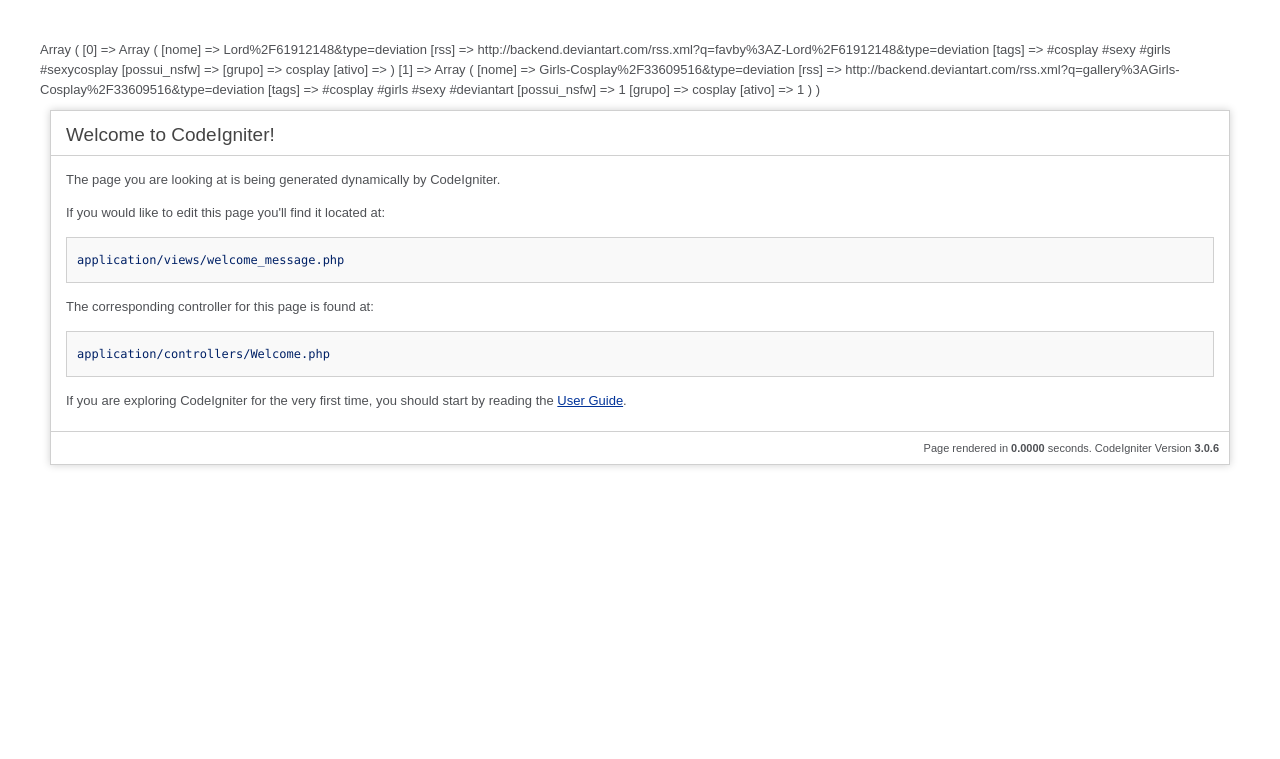
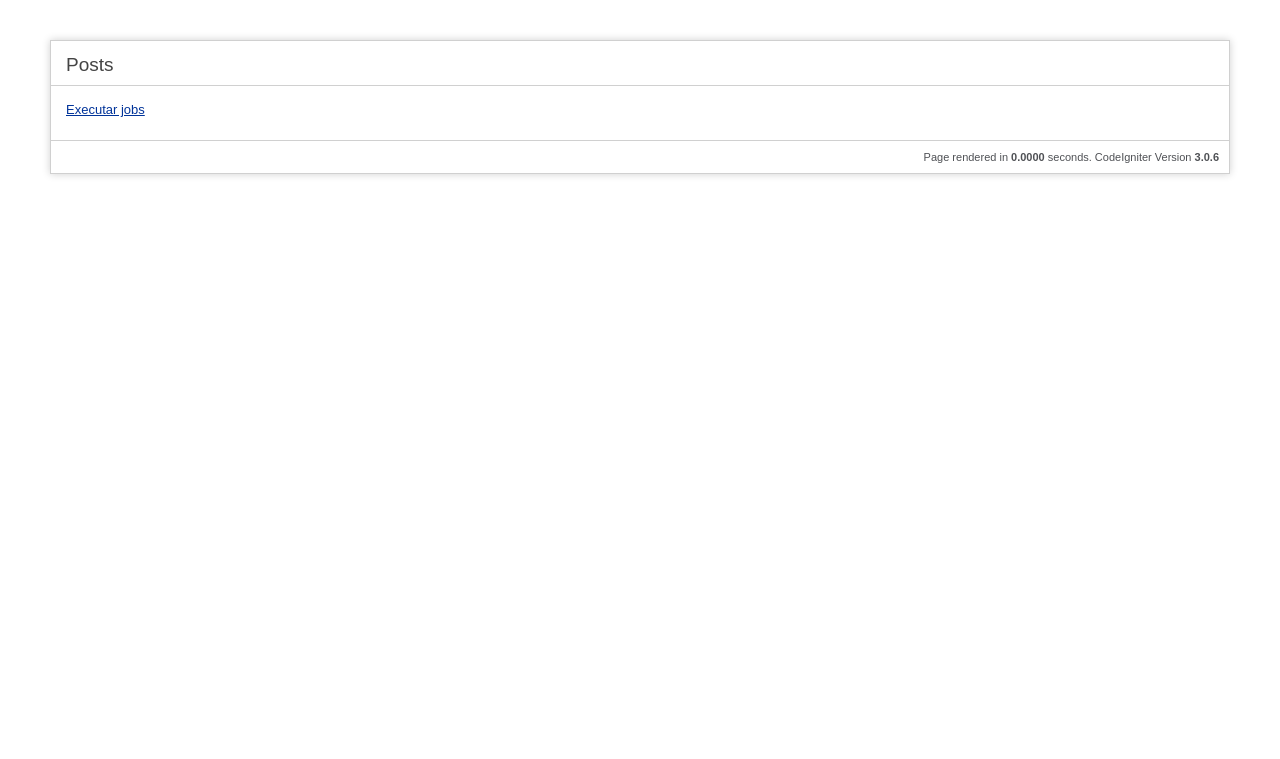
Before and after one commit to rmgimenez/auto_post, a CodeIgniter app: page /auto_post/ in a window 1280 px wide. Shown: the top 759 px of the page. Run offline with CodeIgniter, Linux system fonts and the light colour scheme.

Commit message:
criei a tela inicial

```diff
--- a/application/controllers/Welcome.php
+++ b/application/controllers/Welcome.php
@@ -20,9 +20,6 @@ class Welcome extends CI_Controller {
      */
     public function index()
     {
-        $this->config->load('rmg_config');
-        print_r($this->config->item('origens_deviantart'));
-
         $this->load->view('welcome_message');
     }
 }
--- a/application/views/welcome_message.php
+++ b/application/views/welcome_message.php
@@ -68,18 +68,10 @@ defined('BASEPATH') OR exit('No direct script access allowed');
 <body>
 
 <div id="container">
-	<h1>Welcome to CodeIgniter!</h1>
+	<h1>Posts</h1>
 
 	<div id="body">
-		<p>The page you are looking at is being generated dynamically by CodeIgniter.</p>
-
-		<p>If you would like to edit this page you'll find it located at:</p>
-		<code>application/views/welcome_message.php</code>
-
-		<p>The corresponding controller for this page is found at:</p>
-		<code>application/controllers/Welcome.php</code>
-
-		<p>If you are exploring CodeIgniter for the very first time, you should start by reading the <a href="user_guide/">User Guide</a>.</p>
+        <p><a href="http://localhost:81/auto_post/index.php/C_job/rodar_job">Executar jobs</a></p>
 	</div>
 
 	<p class="footer">Page rendered in <strong>{elapsed_time}</strong> seconds. <?php echo  (ENVIRONMENT === 'development') ?  'CodeIgniter Version <strong>' . CI_VERSION . '</strong>' : '' ?></p>
```
